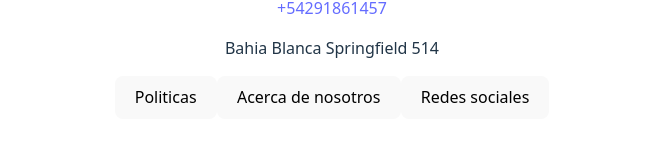
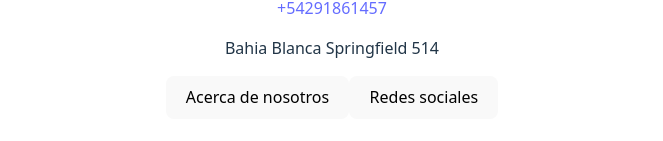
Before and after one commit to brunofernandez87/Eccomerce-Frontend, a React (Vite) app: page / in a window 1280 px wide. Shown: the part 3541-3682 px from the top of the page, without its empty margins (308-971 px from the left). Built offline with nearby package versions, Linux system fonts and the light colour scheme.

Commit message:
adios politicas

```diff
--- a/src/components/footer/footer.tsx
+++ b/src/components/footer/footer.tsx
@@ -11,7 +11,6 @@ export default function Footer() {
         <a href="">+54291861457</a>
       </p>
       <p>Bahia Blanca Springfield 514</p>
-      <button>Politicas</button>
       <button>Acerca de nosotros</button>
       <button>Redes sociales</button>
     </footer>
```
